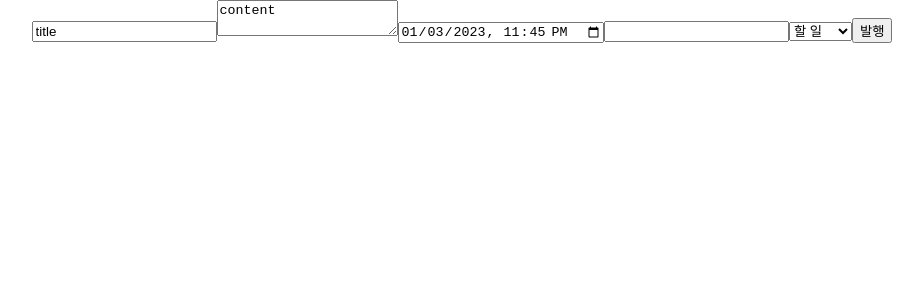
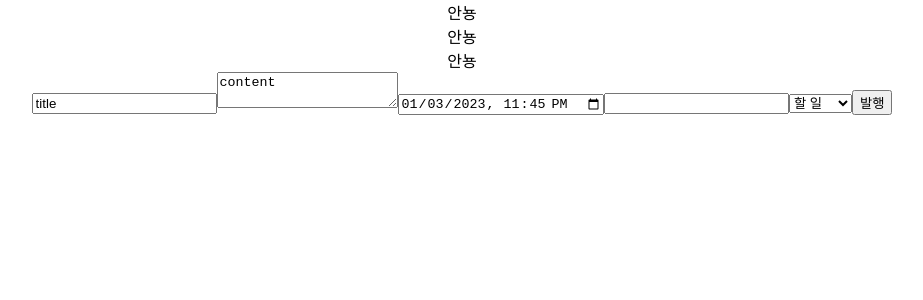
Before and after one commit to perago/wanted-pre-onboarding-week2, a React (Create React App) app: page / in a window 1280 px wide. Shown: the top 300 px of the page, without its empty margins (178-1101 px from the left). Built offline with nearby package versions, Linux system fonts and the light colour scheme.

Commit message:
feat : Board 생성, App에 등록

```diff
--- a/src/App.tsx
+++ b/src/App.tsx
@@ -1,10 +1,12 @@
 import React from 'react';
+import Board from './pages/Board';
 import CreateTask from './pages/CreateTask';
 import './App.css';
 
 function App() {
   return (
     <div className="App">
+      <Board />
       <CreateTask />
     </div>
   );
--- /dev/null
+++ b/src/pages/Board.tsx
@@ -0,0 +1,16 @@
+import React from 'react';
+
+import { ISSUE_STATE } from '../constants/constants';
+
+
+const Board = () => {
+  return (
+    <article>
+      {ISSUE_STATE.map((item, idx) => {
+        return <section>안뇽</section>;
+      })}
+    </article>
+  );
+};
+
+export default Board;
```
